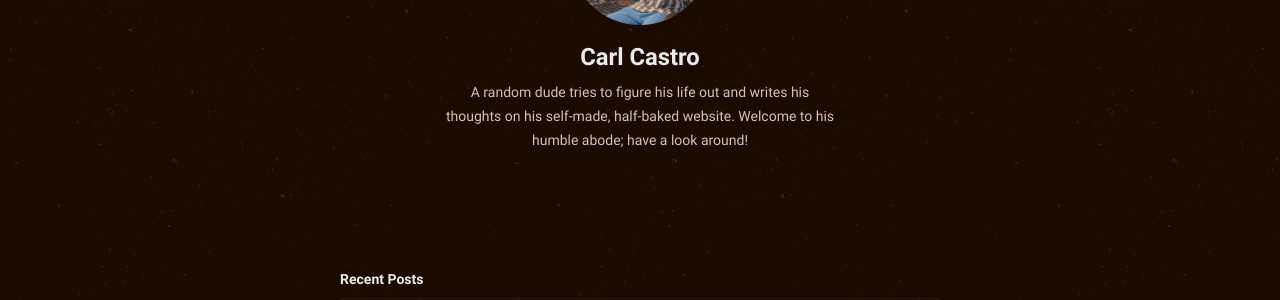
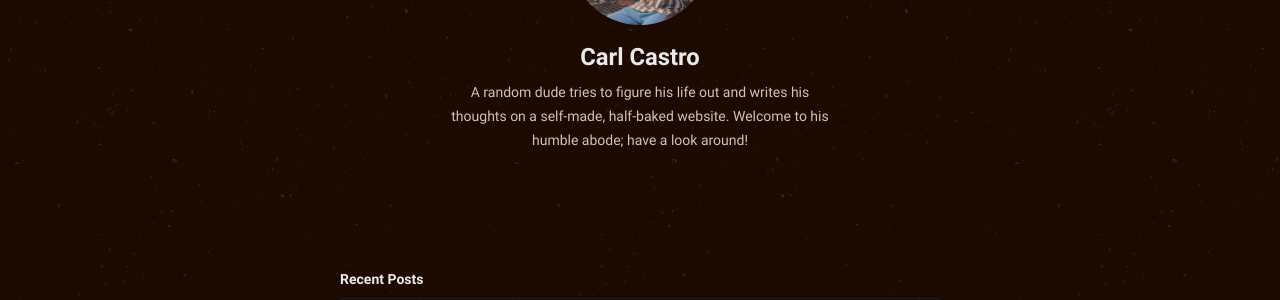
Before and after one commit to philippines69/carlcastroarchives, a Jekyll site: the page built from index.md, in a window 1280 px wide. Shown: the part 278-578 px from the top of the page. Built offline with Jekyll 4.4.1, drawn with Linux system fonts in a browser that asks for light colours.

Commit message:
Update from Forestry.io philippines69 updated _config.yml

```diff
--- a/_config.yml
+++ b/_config.yml
@@ -9,7 +9,7 @@ repo: https://github.com/philippines69/carlcastroarchives
 mode: dark
 author:
   name: Carl Castro
-  bio: A random dude tries to figure his life out and writes his thoughts on his self-made,
+  bio: A random dude tries to figure his life out and writes his thoughts on a self-made,
     half-baked website. Welcome to his humble abode; have a look around!
   username: username
   github: github_username
```
